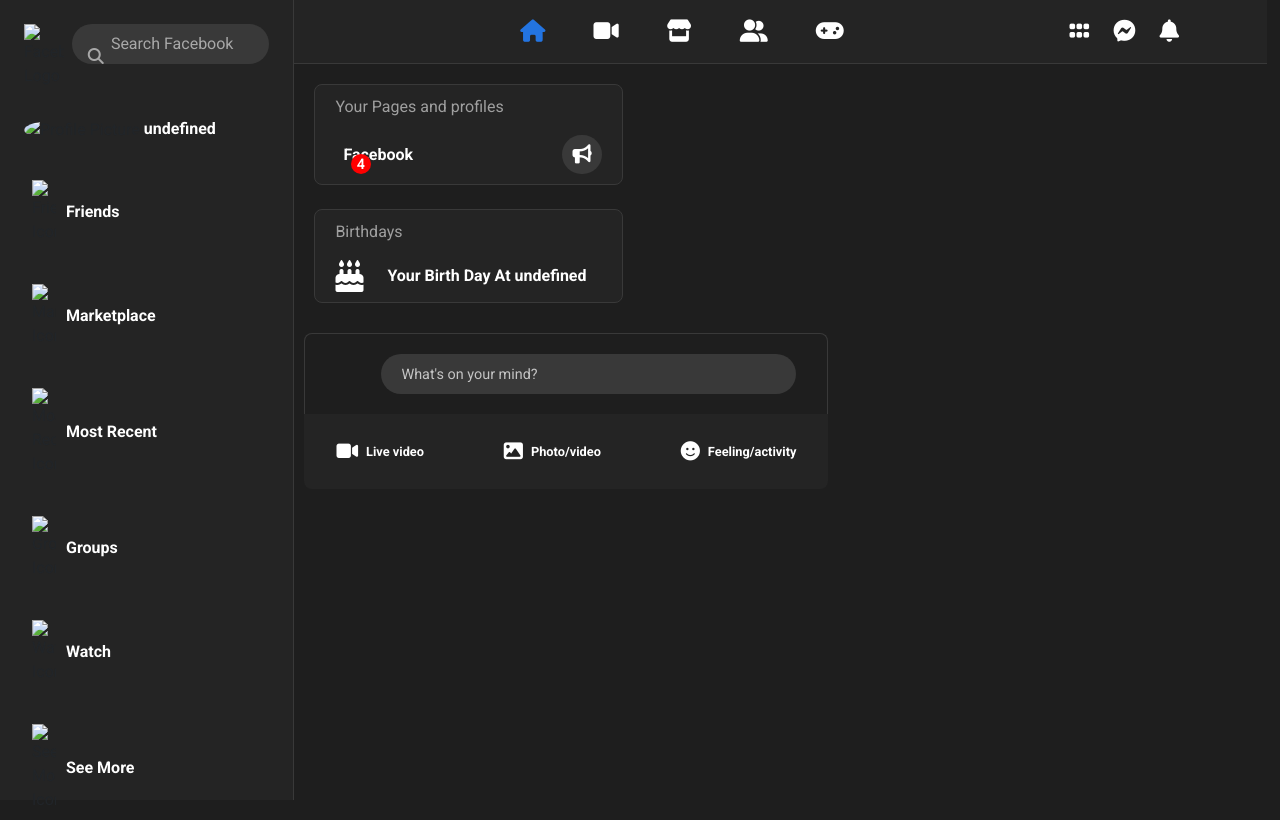
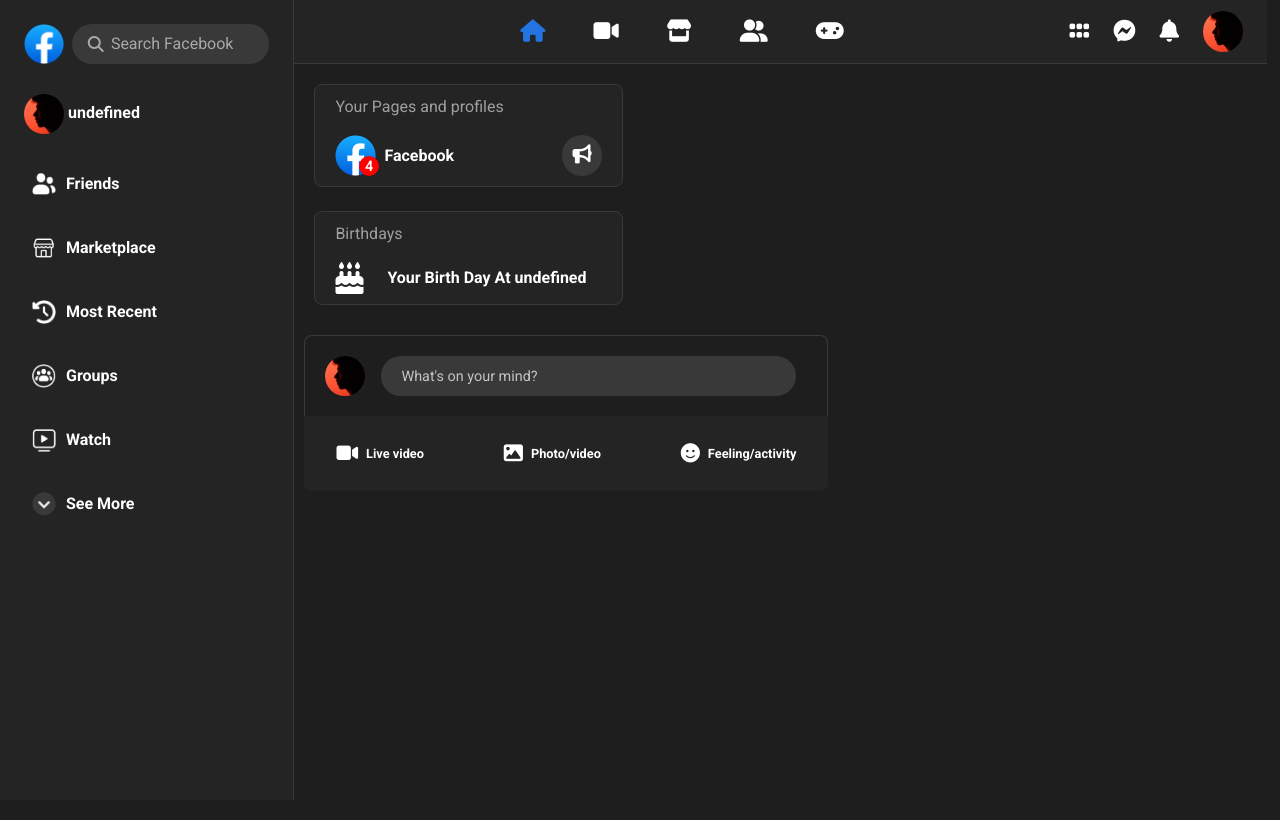
Before and after one commit to TalhaShaikh150/facebook-clone, a plain HTML site: page dashboard.html in a window 1280 px wide. Drawn offline with nearby package versions, Linux system fonts and the light colour scheme; the site is published under a folder, as on GitHub Pages, so addresses that start at the root find nothing.

Commit message:
Update dashboard.html

```diff
--- a/dashboard.html
+++ b/dashboard.html
@@ -31,7 +31,7 @@
       <div class="sidebar p-4">
         <div class="logo">
           <div class="d-flex gap-2">
-            <img src="/assets/facebook.png" alt="Facebook Logo" />
+            <img src="./assets/facebook.png" alt="Facebook Logo" />
             <div class="position-relative">
               <input
               type="text"
@@ -44,7 +44,7 @@
         </div>
 
         <img
-          src="/assets/profile.jpg"
+          src="./assets/profile.jpg"
           class="sidebar-profile-1"
           alt="Profile Picture"
         />
@@ -52,27 +52,27 @@
 
         <div class="d-flex flex-column justify-content-center gap-4">
           <div class="side-icons">
-            <img src="/assets/friends.png" alt="Friends Icon" />
+            <img src="./assets/friends.png" alt="Friends Icon" />
             <span>Friends</span>
           </div>
           <div class="side-icons">
-            <img src="/assets/market.png" alt="Marketplace Icon" />
+            <img src="./assets/market.png" alt="Marketplace Icon" />
             <span>Marketplace</span>
           </div>
           <div class="side-icons">
-            <img src="/assets/recents.png" alt="Most Recent Icon" />
+            <img src="./assets/recents.png" alt="Most Recent Icon" />
             <span>Most Recent</span>
           </div>
           <div class="side-icons">
-            <img src="/assets/groups.png" alt="Groups Icon" />
+            <img src="./assets/groups.png" alt="Groups Icon" />
             <span>Groups</span>
           </div>
           <div class="side-icons">
-            <img src="/assets/watch.png" alt="Watch Icon" />
+            <img src="./assets/watch.png" alt="Watch Icon" />
             <span>Watch</span>
           </div>
           <div class="side-icons">
-            <img src="/assets/more.png" alt="See More Icon" />
+            <img src="./assets/more.png" alt="See More Icon" />
             <span>See More</span>
           </div>
         </div>
@@ -94,7 +94,7 @@
             <i class="fa-solid fa-grip"></i>
             <i class="fa-brands fa-facebook-messenger"></i>
             <i class="fa-solid fa-bell"></i>
-            <img src="/assets/profile.jpg" class="sidebar-profile-2" alt="" />
+            <img src="./assets/profile.jpg" class="sidebar-profile-2" alt="" />
           </div>
         </div>
 
@@ -112,7 +112,7 @@
 
                 <div class="d-flex align-items-center gap-2 position-relative">
                   <div class="notification">4</div>
-                  <img src="/assets/facebook.png" alt="">
+                  <img src="./assets/facebook.png" alt="">
                   <span>Facebook</span>
                 </div>
                 <i class="fas fa-bullhorn"></i>
@@ -137,7 +137,7 @@
         <!-- Post Section -->
         <div class="bg-custom post-container">
           <div class="d-flex gap-3 post-section">
-            <img src="/assets/profile.jpg" class="sidebar-profile-2" alt="" />
+            <img src="./assets/profile.jpg" class="sidebar-profile-2" alt="" />
             <input
               type="text"
               class="post-input"
```
